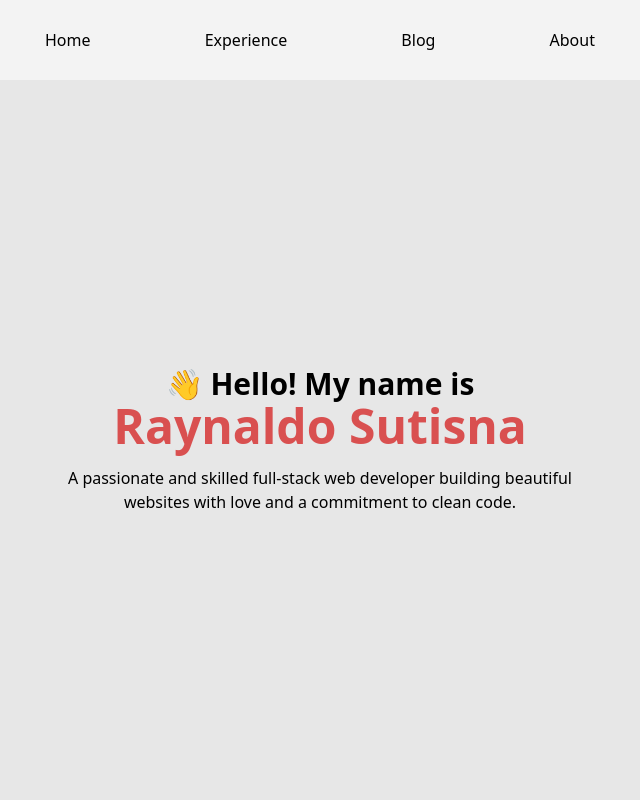
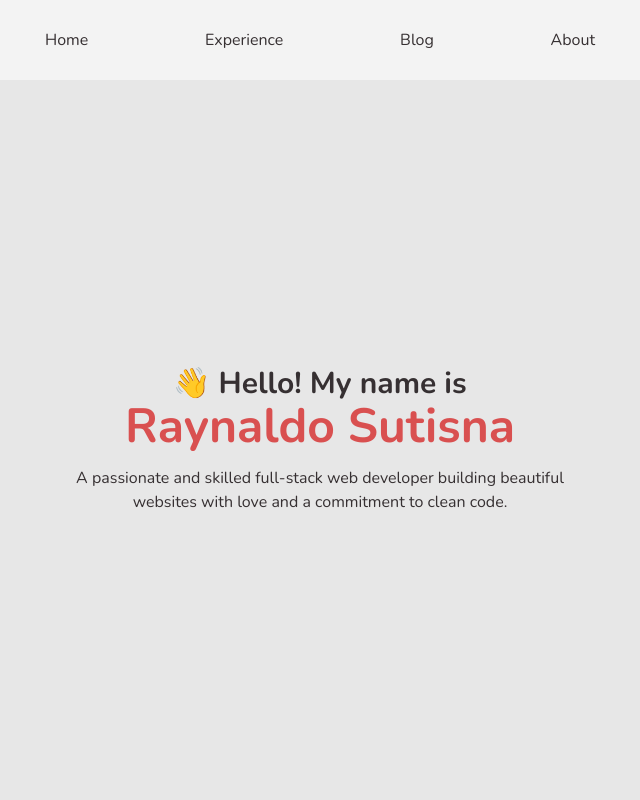
Before and after one commit to raaynaldo/raynaldo-v1, a Next.js app: page / in a window 1280 px wide. Shown: the top 800 px of the page, without its empty margins (320-960 px from the left). Built offline with nearby package versions, Linux system fonts and the light colour scheme.

Commit message:
feat: add nunito font

```diff
--- a/styles/globals.css
+++ b/styles/globals.css
@@ -16,24 +16,41 @@
   }
 } */
 
+@layer base {
+  @font-face {
+    font-family: 'Nunito';
+    font-style: normal;
+    font-weight: 100 900;
+    font-display: optional;
+    src: url('/fonts/nunito-var.woff2') format('woff2');
+  }
+
+  @font-face {
+    font-family: 'Nunito';
+    font-style: italic;
+    font-weight: 100 900;
+    font-display: optional;
+    src: url('/fonts/nunito-italic-var.woff2') format('woff2');
+  }
+
   h1 {
-  @apply text-3xl font-bold md:text-5xl;
+    @apply text-3xl font-bold font-primary md:text-5xl;
   }
 
   h2 {
-  @apply text-2xl font-bold md:text-4xl;
+    @apply text-2xl font-bold font-primary md:text-4xl;
   }
 
   h3 {
-  @apply text-xl font-bold md:text-3xl;
+    @apply text-xl font-bold font-primary md:text-3xl;
   }
 
   h4 {
-  @apply text-lg font-bold;
+    @apply text-lg font-bold font-primary;
   }
 
   body {
-  @apply text-sm md:text-base;
+    @apply text-sm text-black font-primary md:text-base;
   }
 
   .layout {
@@ -48,3 +65,4 @@ body {
   .h-screen-minus-div {
     height: calc(100vh - 5rem);
   }
+}
--- a/tailwind.config.js
+++ b/tailwind.config.js
@@ -1,4 +1,6 @@
 /** @type {import('tailwindcss').Config} */
+import defaultTheme from 'tailwindcss/defaultTheme';
+
 module.exports = {
   content: [
     './pages/**/*.{js,ts,jsx,tsx,mdx}',
@@ -7,24 +9,22 @@ module.exports = {
   ],
   theme: {
     extend: {
-      backgroundImage: {
-        'gradient-radial': 'radial-gradient(var(--tw-gradient-stops))',
-        'gradient-conic':
-          'conic-gradient(from 180deg at 50% 50%, var(--tw-gradient-stops))',
+      fontFamily: {
+        primary: ['Nunito', ...defaultTheme.fontFamily.sans],
       },
       colors: {
         primary: {
-          50: '#f9e2e2',
-          100: '#f2c5c5',
-          200: '#eca7a7',
-          300: '#e68a8a',
-          400: '#df6d6d',
+          50: '#fdf3f3',
+          100: '#fbe5e5',
+          200: '#f8d0d0',
+          300: '#f2afaf',
+          400: '#e88181',
           500: '#D95050',
-          600: '#cb2c2c',
-          700: '#a32323',
-          800: '#7a1a1a',
-          900: '#511212',
-          950: '#290909',
+          600: '#c63c3c',
+          700: '#a62f2f',
+          800: '#8a2a2a',
+          900: '#732929',
+          950: '#3e1111',
         },
         black: '#363032',
         white: '#E7E7E7',
```
Also changed, not shown: public/fonts/nunito-italic-var.woff2 (added), public/fonts/nunito-var.woff2 (added). Lines whose indentation alone changed are shown as unchanged.
